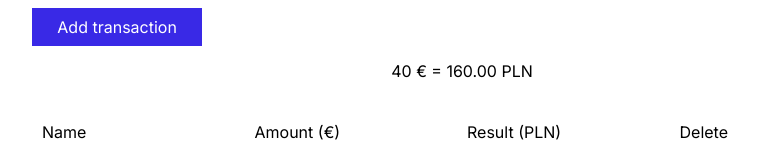
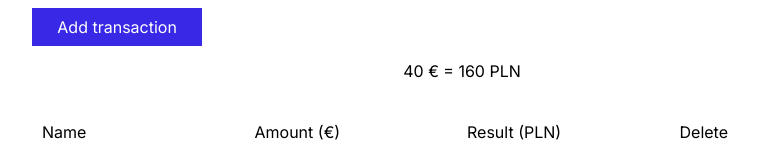
Before and after one commit to piotrekbrzegowy/currency-converter, a React (Create React App) app: page / in a window 1280 px wide. Shown: the part 243-395 px from the top of the page, without its empty margins (178-937 px from the left). Built offline with nearby package versions, Linux system fonts and the light colour scheme.

Commit message:
values converted to numbers

```diff
--- a/src/features/currencyConverter/Form/index.js
+++ b/src/features/currencyConverter/Form/index.js
@@ -1,20 +1,20 @@
 import { nanoid } from "@reduxjs/toolkit";
 import { useEffect, useState } from "react";
-import { useDispatch } from "react-redux";
+import { useDispatch, useSelector } from "react-redux";
 import { Result } from "./Result";
 import { Button, Content, StyledForm, StyledInput, Title } from "./styled";
-import { addTransaction, updateTransaction } from "./transactionSlice";
+import { addTransaction, selectTransactions, updateTransaction } from "./transactionSlice";
 
 export const Form = () => {
-  const [rate, setRate] = useState("4");
+  const [rate, setRate] = useState(4);
   const [name, setName] = useState("");
-  const [amount, setAmount] = useState("40");
+  const [amount, setAmount] = useState(40);
   const [result, setResult] = useState("");
   const dispatch = useDispatch();
 
   const calculateResult = (amount, rate) => {
     const result = amount * rate;
-    setResult(result.toFixed(2));
+    setResult(+result.toFixed(2));
   };
 
   const onRateChange = ({ target }) => {
@@ -34,10 +34,10 @@ export const Form = () => {
     event.preventDefault();
 
     dispatch(addTransaction({
-      rate: rate,
+      rate: +rate,
       name: name,
-      amount: amount,
-      result: result,
+      amount: +amount,
+      result: +result,
       transactionId: nanoid(),
     }));
 
--- a/src/features/currencyConverter/Form/transactionSlice.js
+++ b/src/features/currencyConverter/Form/transactionSlice.js
@@ -13,11 +13,11 @@ const transactionSlice = createSlice({
             const index = transactions.findIndex(({ transactionId }) => transactionId === id);
             transactions.splice(index, 1);
         },
-        updateTransaction: ({transactions}, { payload: rate }) => {
+        updateTransaction: ({ transactions }, { payload: rate }) => {
             transactions.forEach((transaction) => {
-                const result =  rate * transaction.amount;
-                transaction.result = result.toFixed(2);
-            })
+                const result = rate * transaction.amount;
+                transaction.result = +result.toFixed(2);
+            });
         },
         resetState: (state) => {
             state.transactions = [];
```
